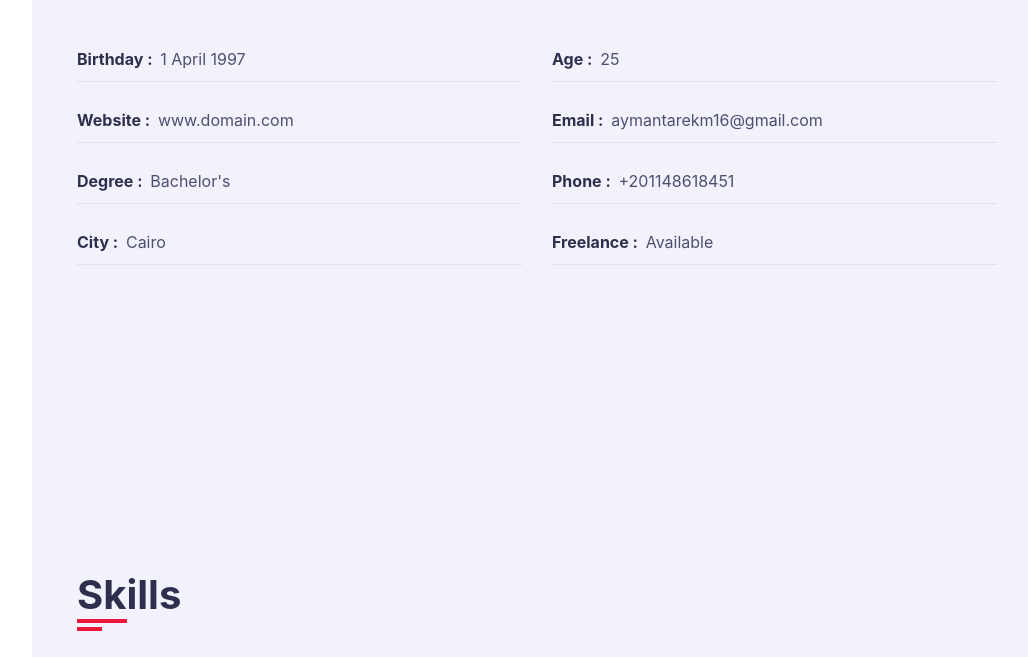
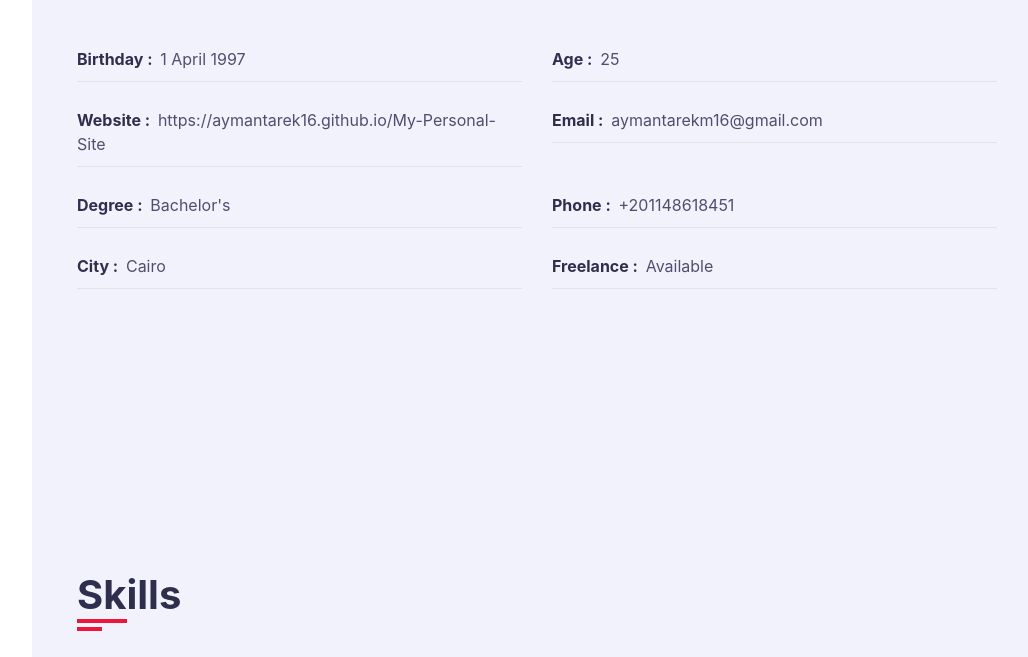
Before and after one commit to aymantarek16/Ui-Portfolio, a plain HTML site: page index.html in a window 1280 px wide. Shown: the part 1069-1726 px from the top of the page, without its empty margins (238-1266 px from the left). Drawn offline with nearby package versions, Linux system fonts and the light colour scheme; a web font is replaced by a local one.

```diff
--- a/index.html
+++ b/index.html
@@ -137,7 +137,7 @@
                       </div>
 
                       <div class="info-item padd-15">
-                        <p>Website : <span>www.domain.com</span></p>
+                        <p>Website : <span>https://aymantarek16.github.io/My-Personal-Site</span></p>
                       </div>
 
                       <div class="info-item padd-15">
@@ -556,7 +556,7 @@
               <div class="contact-info-item padd-15">
                 <div class="icon"><i class="fa fa-globe-europe "></i></div>
                 <h4>Website</h4>
-                <a href="https://web.facebook.com/aymaantarek" target="_blank">
+                <a href="https://aymantarek16.github.io/My-Personal-Site" target="_blank">
                   <p>Ayman Tarek</p>
                 </a>
               </div>
```
Also changed, not shown: Css/Sass/Resposeve/_1199px.scss (deleted), 1 other file.
